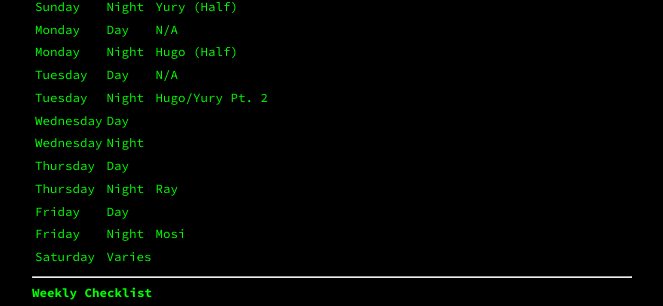
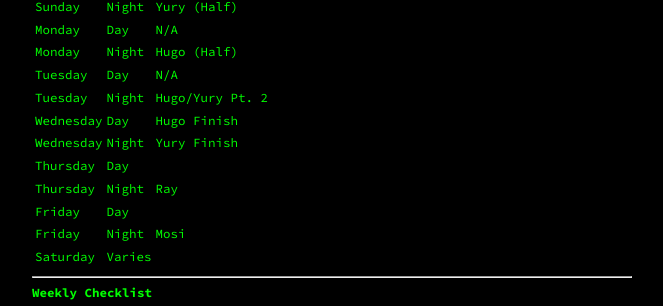
Before and after one commit to Terwilliger69105/69105.github.io, a Jekyll site: the page built from burritoverse.md, in a window 1280 px wide. Shown: the part 833-1139 px from the top of the page, without its empty margins (308-971 px from the left). Built offline with Jekyll 4.4.1, drawn with Linux system fonts in a browser that asks for light colours; our own code applies the rules of GitHub Pages for plain Markdown files.

Commit message:
Update burritoverse.md

```diff
--- a/burritoverse.md
+++ b/burritoverse.md
@@ -36,8 +36,8 @@ Monday    | Day    | N/A
 Monday    | Night  | Hugo (Half)
 Tuesday   | Day    | N/A
 Tuesday   | Night  | Hugo/Yury Pt. 2
-Wednesday | Day    |
-Wednesday | Night  |
+Wednesday | Day    | Hugo Finish
+Wednesday | Night  | Yury Finish
 Thursday  | Day    |
 Thursday  | Night  | Ray
 Friday    | Day    |
```
